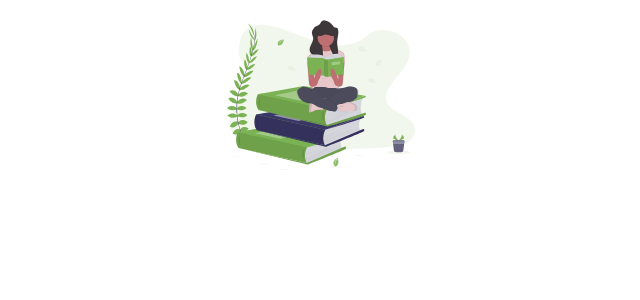
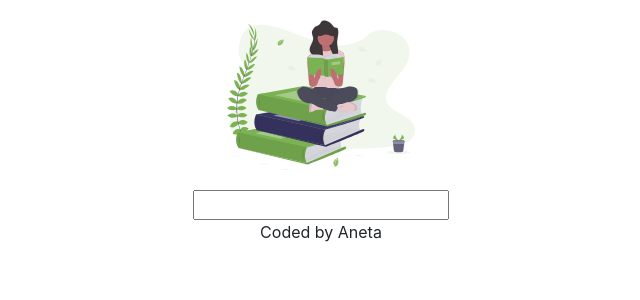
Before and after one commit to Aneta21/dictrionary-project, a React (Create React App) app: page / in a window 1280 px wide. Shown: the top 300 px of the page, without its empty margins (319-959 px from the left). Built offline with nearby package versions, Linux system fonts and the light colour scheme.

Commit message:
added search engine

```diff
--- a/src/App.js
+++ b/src/App.js
@@ -1,14 +1,17 @@
 import logo from "./logo.svg";
 import "./App.css";
+import Dictionary from "./Dictionary";
 
-function App() {
+export default function App() {
   return (
     <div className="App">
-      <header className="App-header">
-        <img src={logo} className="img-fluid" alt="logo" />
-      </header>
+      <div className="container">
+        <header className="App-header">
+          <img src={logo} className="img-fluid" alt="logo" />
+        </header>
+        <Dictionary />
+        <footer className="footer">Coded by Aneta</footer>
+      </div>
     </div>
   );
 }
-
-export default App;
--- /dev/null
+++ b/src/Dictionary.js
@@ -0,0 +1,21 @@
+import React, { useState } from "react";
+import "./Dictionary.css";
+
+export default function Dictionary() {
+  const [keyword, setKeyword] = useState(null);
+
+  function search(event) {
+    event.preventDefault();
+    alert(`searching for ${keyword}`);
+  }
+  function handleChange(event) {
+    setKeyword(event.target.value);
+  }
+  return (
+    <div className="Dictionary">
+      <form onSubmit={search}>
+        <input type="search" onChange={handleChange} />
+      </form>
+    </div>
+  );
+}
```
Also changed, not shown: src/Dictionary.css (added).
